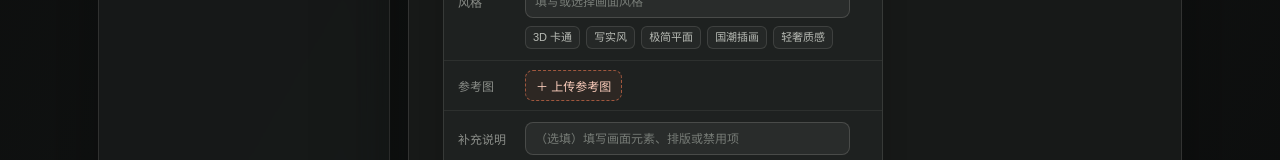
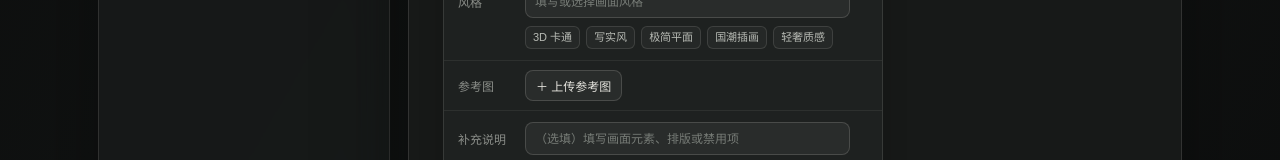
Before and after one commit to iamzwj/richart_clone, a Next.js app: page / in a window 1280 px wide. Shown: the part 436-596 px from the top of the page. Built offline with nearby package versions, Linux system fonts and the light colour scheme.

Commit message:
style: normalize reference upload control

```diff
--- a/app/globals.css
+++ b/app/globals.css
@@ -68,10 +68,10 @@ button:focus-visible, textarea:focus-visible, a:focus-visible { outline: 2px sol
 .brief-field.ratio-picker { position: relative; z-index: 2; display: grid; grid-template-columns: 58px minmax(0, 1fr) auto auto; padding: 9px 14px; }
 .brief-reference { grid-template-columns: 58px minmax(0, 1fr); }
 .brief-reference-control { display: flex; flex-wrap: wrap; align-items: center; gap: 8px; min-width: 0; }
-.brief-reference-upload { min-height: 31px; padding: 0 10px; border: 1px dashed rgba(255,128,86,.55); border-radius: 8px; background: rgba(255,128,86,.07); color: #ffd0bf; cursor: pointer; font-size: 12px; white-space: nowrap; }
-.brief-reference-upload:hover { border-color: rgba(255,151,118,.94); background: rgba(255,128,86,.15); }
+.brief-reference-upload { min-height: 31px; padding: 0 10px; border: 1px solid rgba(239,236,226,.16); border-radius: 8px; background: #292c2b; color: #e8e7e1; cursor: pointer; font-size: 12px; white-space: nowrap; }
+.brief-reference-upload:hover { border-color: rgba(239,236,226,.28); background: #303332; }
 .brief-reference-upload:disabled { cursor: not-allowed; opacity: .45; }
-.brief-reference-thumbnail { width: 31px; height: 31px; flex: 0 0 auto; padding: 0; overflow: hidden; border: 1px solid rgba(255,128,86,.6); border-radius: 8px; background: #272a29; cursor: zoom-in; }
+.brief-reference-thumbnail { width: 31px; height: 31px; flex: 0 0 auto; padding: 0; overflow: hidden; border: 1px solid rgba(239,236,226,.16); border-radius: 8px; background: #272a29; cursor: zoom-in; }
 .brief-reference-thumbnail img { width: 100%; height: 100%; display: block; object-fit: cover; }
 .ratio-picker > span { margin: 0; color: #8b8e89; font-size: 12px; font-weight: 400; }
 .ratio-picker-control { position: relative; width: max-content; min-width: 0; }
```
